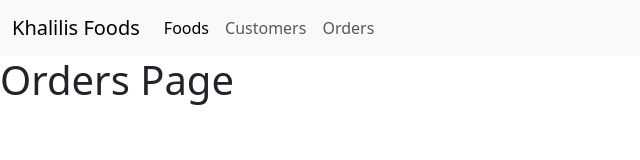
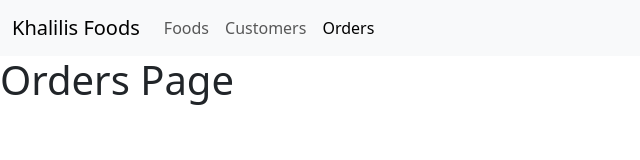
Before and after one commit to MrMoha93/food-inventory-frontend, a React (Vite) app: page /orders in a window 1280 px wide. Shown: the top 160 px of the page, without its empty margins (0-640 px from the left). Built offline with nearby package versions, Linux system fonts and the light colour scheme.

Commit message:
added notfound page

```diff
--- a/src/components/NavBar.tsx
+++ b/src/components/NavBar.tsx
@@ -1,10 +1,12 @@
+import { Link, NavLink } from "react-router-dom";
+
 function NavBar() {
   return (
     <nav className="navbar navbar-expand-lg bg-body-tertiary">
       <div className="container-fluid">
-        <a className="navbar-brand" href="/foods">
+        <Link className="navbar-brand" to="/foods">
           Khalilis Foods
-        </a>
+        </Link>
         <button
           className="navbar-toggler"
           type="button"
@@ -19,19 +21,19 @@ function NavBar() {
         <div className="collapse navbar-collapse" id="navbarNav">
           <ul className="navbar-nav">
             <li className="nav-item">
-              <a className="nav-link active" aria-current="page" href="/foods">
+              <NavLink className="nav-link " aria-current="page" to="/foods">
                 Foods
-              </a>
+              </NavLink>
             </li>
             <li className="nav-item">
-              <a className="nav-link" href="/customers">
+              <NavLink className="nav-link" to="/customers">
                 Customers
-              </a>
+              </NavLink>
             </li>
             <li className="nav-item">
-              <a className="nav-link" href="/orders">
+              <NavLink className="nav-link" to="/orders">
                 Orders
-              </a>
+              </NavLink>
             </li>
           </ul>
         </div>
--- /dev/null
+++ b/src/components/pages/NotFoundPage.tsx
@@ -0,0 +1,5 @@
+function NotFoundPage() {
+  return <h1>Page Not Found</h1>;
+}
+
+export default NotFoundPage;
--- a/src/components/pages/index.ts
+++ b/src/components/pages/index.ts
@@ -1,3 +1,4 @@
 export { default as FoodsPage } from "./FoodsPage";
 export { default as CustomersPage } from "./CustomersPage";
 export { default as OrdersPage } from "./OrdersPage";
+export { default as NotFoundPage } from "./NotFoundPage";
--- a/src/routes.tsx
+++ b/src/routes.tsx
@@ -1,11 +1,17 @@
 import App from "@App";
-import { CustomersPage, FoodsPage, OrdersPage } from "@components/pages";
+import {
+  CustomersPage,
+  FoodsPage,
+  NotFoundPage,
+  OrdersPage,
+} from "@components/pages";
 import { createBrowserRouter } from "react-router-dom";
 
 const router = createBrowserRouter([
   {
     path: "/",
     element: <App />,
+    errorElement: <NotFoundPage />,
     children: [
       { path: "/foods", element: <FoodsPage /> },
 
```
